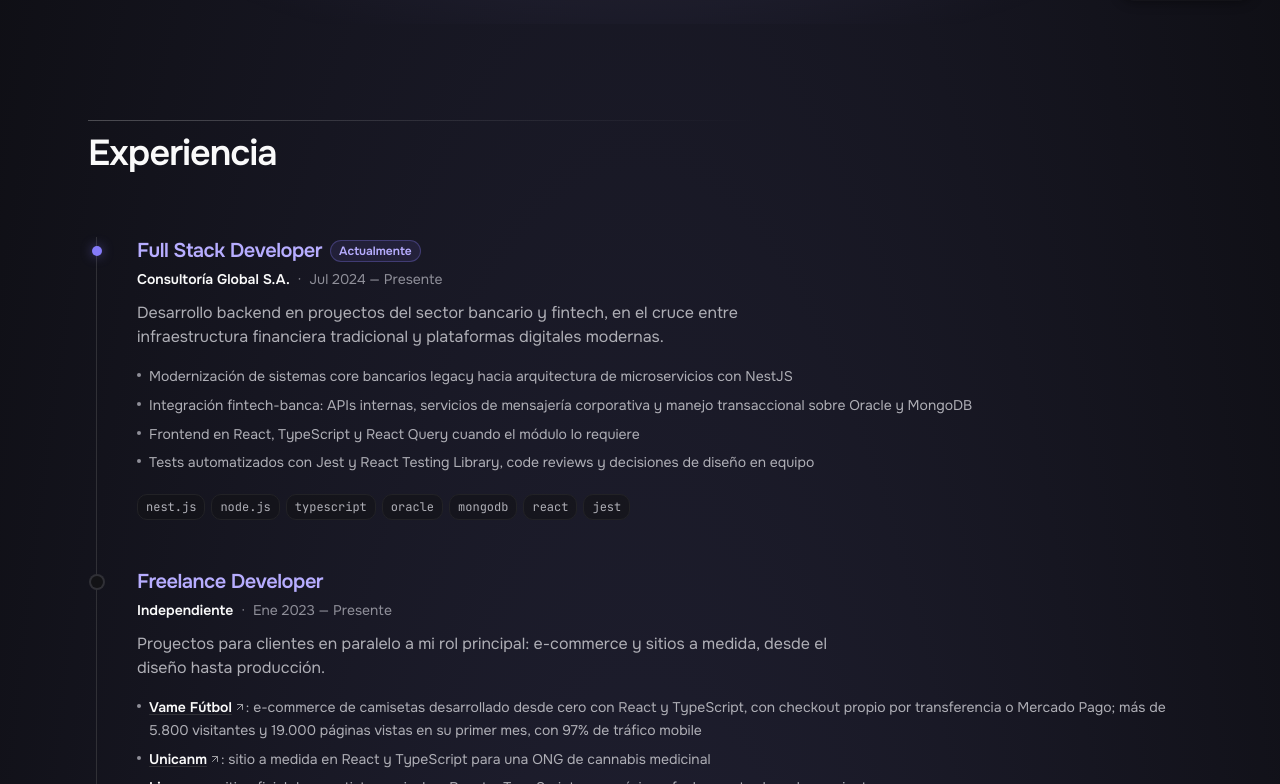
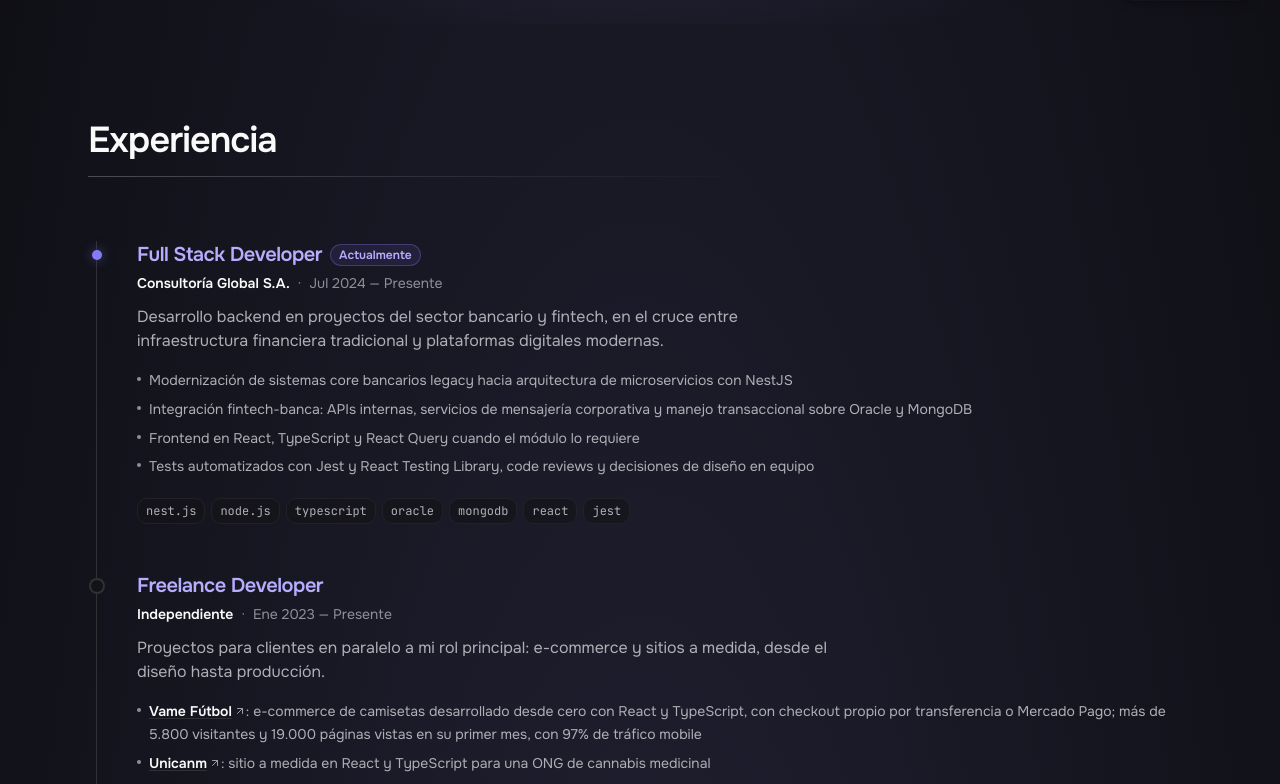
Before and after one commit to ramatc/portfolio, a Next.js app: page / in a window 1280 px wide. Shown: the part 776-1560 px from the top of the page. Built offline with nearby package versions, Linux system fonts and the light colour scheme; no server answers.

Commit message:
feat: move section divider below heading

```diff
--- a/app/components/Section.tsx
+++ b/app/components/Section.tsx
@@ -34,7 +34,10 @@ const Section = ({
         }
         className="mb-12 max-w-2xl md:mb-16"
       >
-        <div className="flex items-center">
+        <h2 className="text-balance text-3xl font-semibold tracking-tight text-fg md:text-4xl">
+          {title}
+        </h2>
+        <div className="mt-4 flex items-center">
           <motion.span
             initial={reduceMotion ? { scaleX: 1 } : { scaleX: 0 }}
             whileInView={{ scaleX: 1 }}
@@ -48,11 +51,8 @@ const Section = ({
             aria-hidden="true"
           />
         </div>
-        <h2 className="mt-3 text-balance text-3xl font-semibold tracking-tight text-fg md:text-4xl">
-          {title}
-        </h2>
         {description ? (
-          <p className="mt-3 max-w-[40ch] text-pretty text-base text-fg-muted md:text-lg">
+          <p className="mt-4max-w-[40ch] text-pretty text-base text-fg-muted md:text-lg">
             {description}
           </p>
         ) : null}
```
